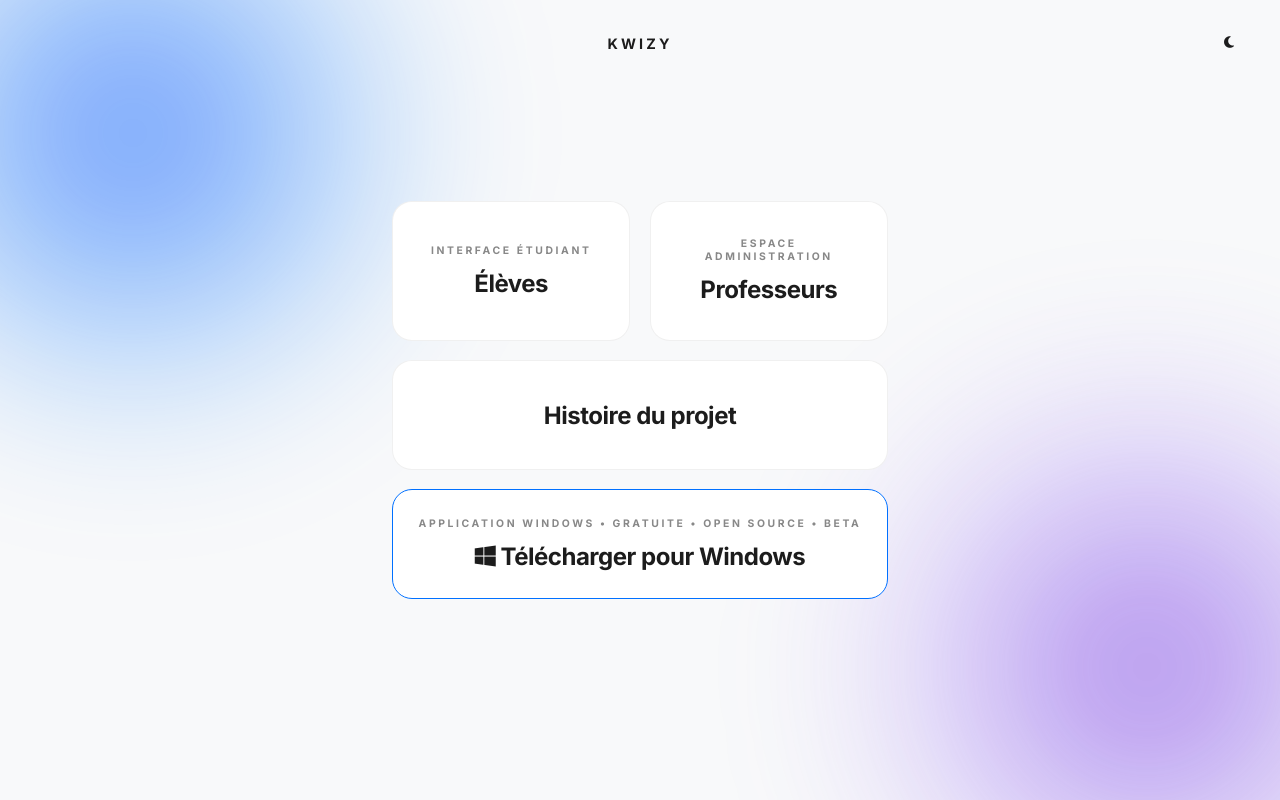
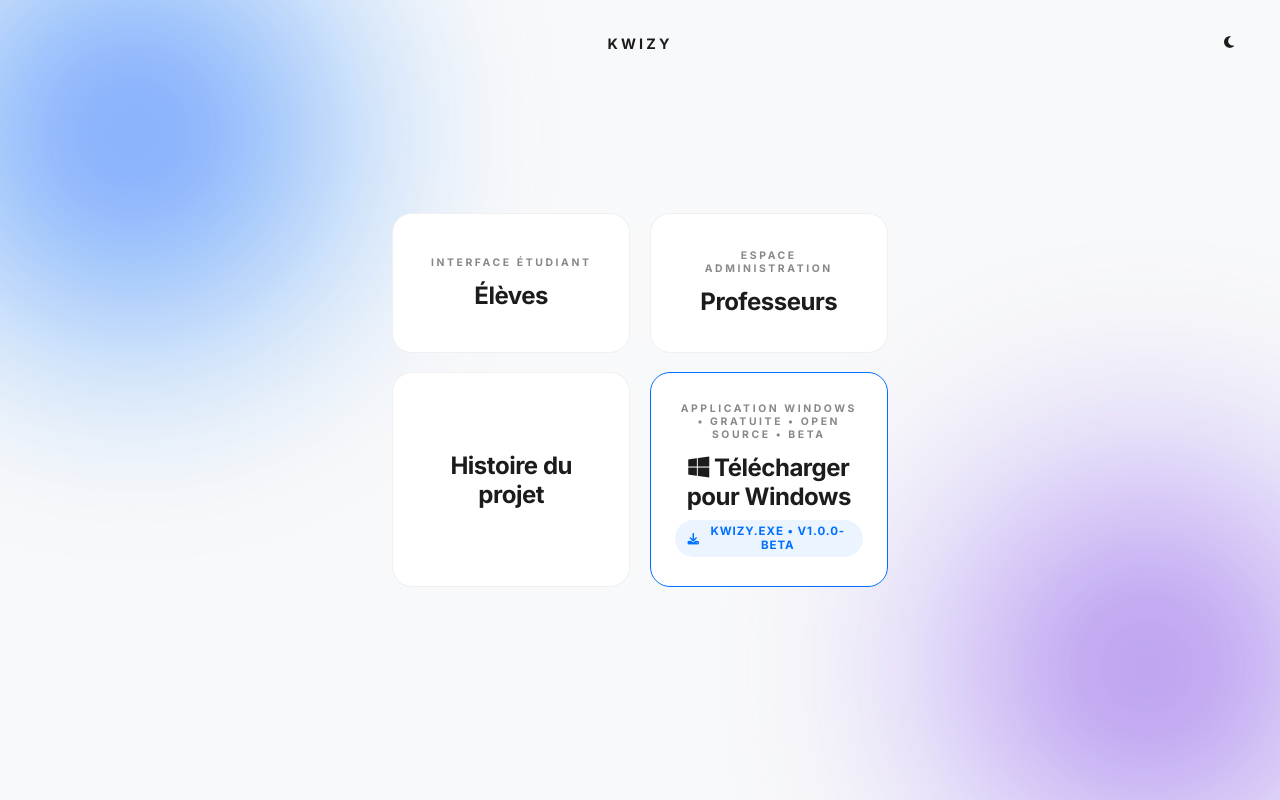
Before and after one commit to Jul1-art/Kwizy, a plain HTML site: page index.html in a window 1280 px wide. Drawn offline with nearby package versions, Linux system fonts and the light colour scheme; a web font is replaced by a local one.

Commit message:
feat(homepage): pro Windows download button in portal grid, artifact renamed to Kwizy.exe

```diff
--- a/desktop/package.json
+++ b/desktop/package.json
@@ -44,7 +44,7 @@
       ]
     },
     "portable": {
-      "artifactName": "Kwizy-Portable.${ext}"
+      "artifactName": "Kwizy.${ext}"
     },
     "nsis": {
       "oneClick": true,
--- a/index.html
+++ b/index.html
@@ -157,21 +157,30 @@
 
         .portal-btn:nth-child(3) {
             animation-delay: 0.3s;
-            grid-column: span 2;
-            min-height: 110px;
-            padding: 1.5rem;
-        }
-
-        .portal-btn:nth-child(4) {
-            animation-delay: 0.4s;
-            grid-column: span 2;
-            min-height: 110px;
-            padding: 1.5rem;
         }
 
         /* Bouton téléchargement — accent bleu Kwizy */
         .portal-btn.download {
             border: 1.5px solid var(--secondary);
+        }
+
+        .btn-file {
+            display: inline-flex;
+            align-items: center;
+            gap: 0.35rem;
+            margin-top: 0.55rem;
+            font-size: 0.72rem;
+            font-weight: 700;
+            letter-spacing: 0.08em;
+            text-transform: uppercase;
+            color: var(--secondary);
+            background: rgba(0, 112, 255, 0.08);
+            border-radius: 999px;
+            padding: 0.3rem 0.8rem;
+        }
+
+        .dark .btn-file {
+            background: rgba(0, 112, 255, 0.16);
         }
 
         /* Réservé aux appareils avec souris pour éviter les bugs tactiles "collants" */
@@ -308,12 +317,6 @@
                 min-height: 110px;
             }
 
-            .portal-btn:nth-child(4) {
-                grid-column: span 1;
-                aspect-ratio: auto;
-                min-height: 110px;
-            }
-
             .btn-title {
                 font-size: 1.35rem;
             }
@@ -399,9 +402,10 @@
             <span class="btn-title">Histoire du projet</span>
         </a>
 
-        <a href="https://github.com/Jul1-art/Kwizy/releases/download/v1.0.0-beta/Kwizy-Portable.exe" class="portal-btn download">
+        <a href="https://github.com/Jul1-art/Kwizy/releases/download/v1.0.0-beta/Kwizy.exe" class="portal-btn download">
             <span class="btn-subtitle">Application Windows • gratuite • open source • beta</span>
             <span class="btn-title"><i class="fab fa-windows"></i> Télécharger pour Windows</span>
+            <span class="btn-file"><i class="fas fa-download"></i> Kwizy.exe • v1.0.0-beta</span>
         </a>
     </div>
 
```
Also changed, not shown: STRUCTURE.md (+1 -1 lines), public/index.html (+21 -17 lines), README.md.
